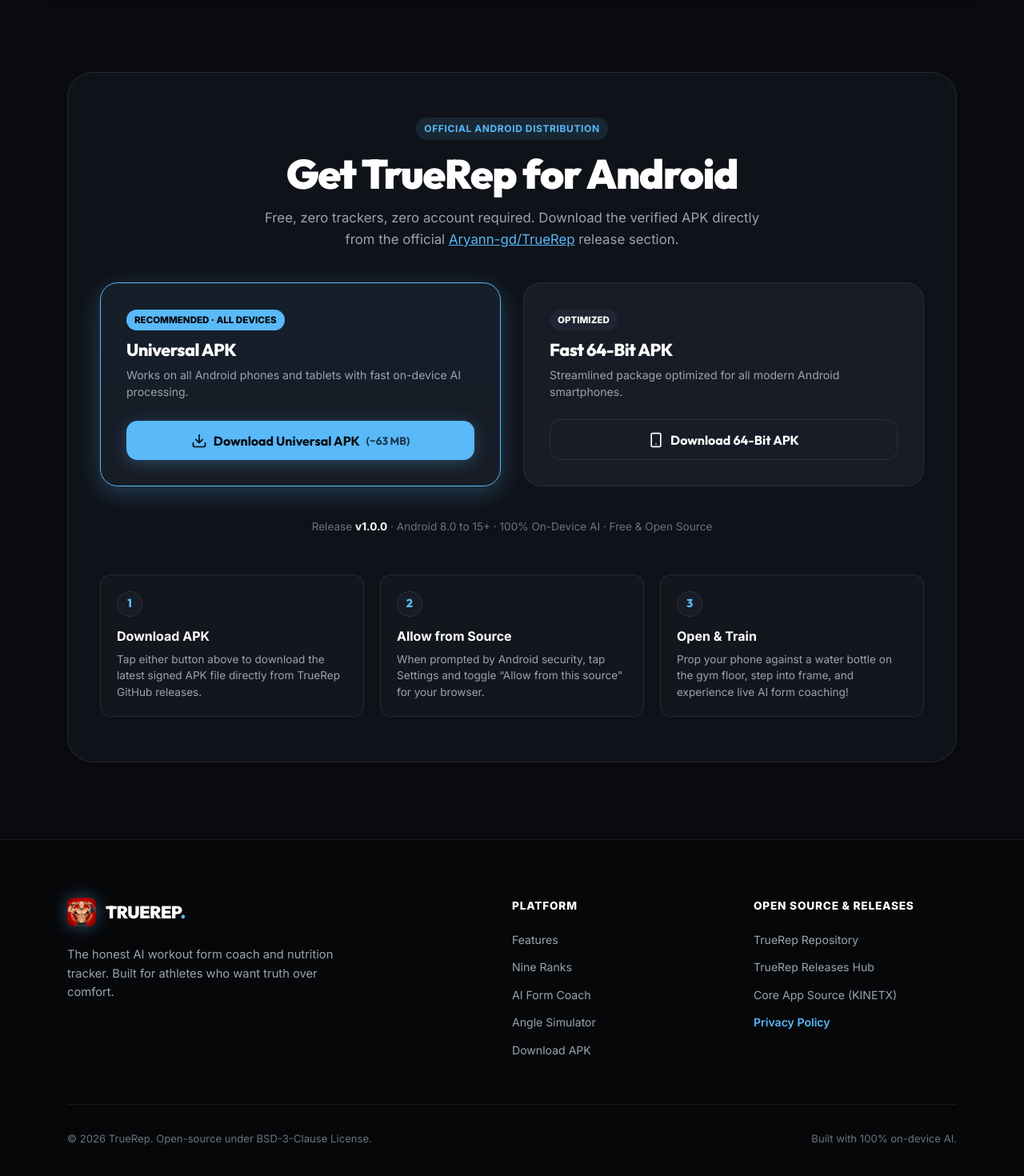
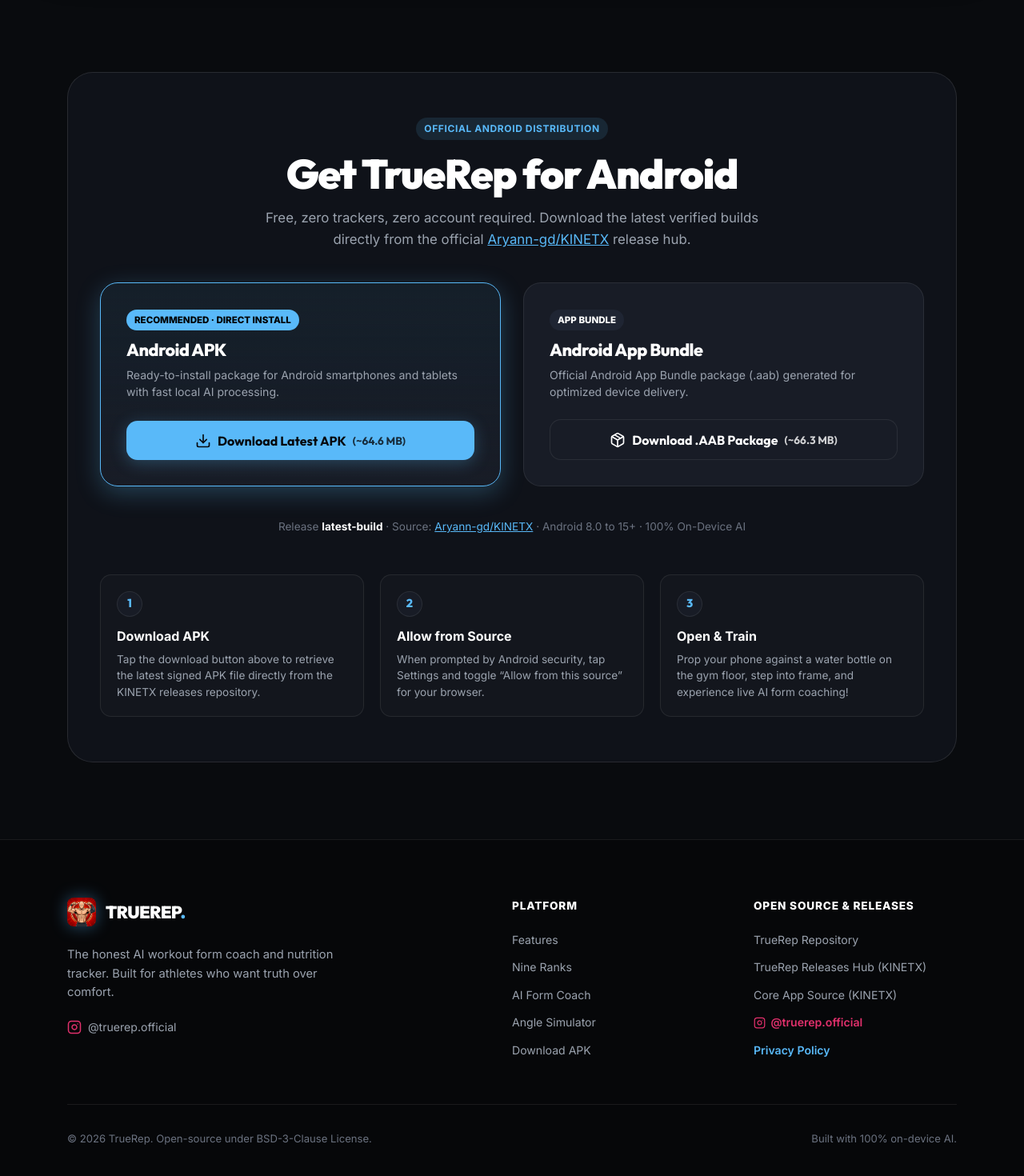
Before and after one commit to Aryann-gd/TrueRep, a Next.js app: page / in a window 1280 px wide. Shown: the part 4581-6051 px from the top of the page at 80% size. Built offline with nearby package versions, Linux system fonts and the light colour scheme; no server answers.

Commit message:
feat: fetch APK releases from kinetx repo and add instagram contact

```diff
--- a/app/page.jsx
+++ b/app/page.jsx
@@ -42,7 +42,7 @@
               </Link>
 
               <a
-                href="https://github.com/Aryann-gd/TrueRep"
+                href="https://github.com/Aryann-gd/KINETX/releases"
                 target="_blank"
                 rel="noopener noreferrer"
                 className="btn btn-secondary btn-lg"
--- a/components/DownloadHub.jsx
+++ b/components/DownloadHub.jsx
@@ -1,19 +1,22 @@
 'use client';
 
 import React, { useState, useEffect } from 'react';
-import { Download, CheckCircle, ExternalLink, Sparkles, Smartphone } from 'lucide-react';
+import { Download, CheckCircle, ExternalLink, Sparkles, Smartphone, Package } from 'lucide-react';
 
 const GITHUB_OWNER = 'Aryann-gd';
-const GITHUB_REPO = 'TrueRep';
+const GITHUB_REPO = 'KINETX';
 
-const FALLBACK_UNIVERSAL_URL = `https://github.com/${GITHUB_OWNER}/${GITHUB_REPO}/releases/latest/download/TrueRep-universal-release.apk`;
-const FALLBACK_ARM64_URL = `https://github.com/${GITHUB_OWNER}/${GITHUB_REPO}/releases/latest/download/TrueRep-arm64-release.apk`;
+const FALLBACK_APK_URL = `https://github.com/${GITHUB_OWNER}/${GITHUB_REPO}/releases/download/latest-build/TrueRep-arm64-release.apk`;
+const FALLBACK_AAB_URL = `https://github.com/${GITHUB_OWNER}/${GITHUB_REPO}/releases/download/latest-build/TrueRep-release.aab`;
 
 export default function DownloadHub() {
-  const [releaseTag, setReleaseTag] = useState('v1.0.0');
-  const [releaseSize, setReleaseSize] = useState('~63 MB');
-  const [universalUrl, setUniversalUrl] = useState(FALLBACK_UNIVERSAL_URL);
-  const [arm64Url, setArm64Url] = useState(FALLBACK_ARM64_URL);
+  const [releaseTag, setReleaseTag] = useState('latest-build');
+  const [apkSize, setApkSize] = useState('~64.6 MB');
+  const [aabSize, setAabSize] = useState('~66.3 MB');
+  const [apkUrl, setApkUrl] = useState(FALLBACK_APK_URL);
+  const [aabUrl, setAabUrl] = useState(FALLBACK_AAB_URL);
+  const [apkName, setApkName] = useState('TrueRep-arm64-release.apk');
+  const [aabName, setAabName] = useState('TrueRep-release.aab');
   const [toast, setToast] = useState({ visible: false, title: '', message: '' });
 
   useEffect(() => {
@@ -28,30 +31,24 @@
         }
 
         if (Array.isArray(data.assets) && data.assets.length > 0) {
-          const universalAsset = data.assets.find(a =>
-            a.name.toLowerCase().includes('universal') ||
-            a.name === 'TrueRep-release.apk' ||
-            a.name === 'app-release.apk'
-          );
-
-          if (universalAsset) {
-            setUniversalUrl(universalAsset.browser_download_url);
-            setReleaseSize((universalAsset.size / (1024 * 1024)).toFixed(1) + ' MB');
+          // Look for APK asset
+          const foundApk = data.assets.find(a => a.name.toLowerCase().endsWith('.apk'));
+          if (foundApk) {
+            setApkUrl(foundApk.browser_download_url);
+            setApkName(foundApk.name);
+            setApkSize((foundApk.size / (1024 * 1024)).toFixed(1) + ' MB');
           }
 
-          const arm64Asset = data.assets.find(a => a.name.toLowerCase().includes('arm64'));
-          if (arm64Asset) {
-            setArm64Url(arm64Asset.browser_download_url);
-            if (!universalAsset) {
-              setUniversalUrl(arm64Asset.browser_download_url);
-              setReleaseSize((arm64Asset.size / (1024 * 1024)).toFixed(1) + ' MB');
-            }
-          } else if (universalAsset && !arm64Asset) {
-            setArm64Url(universalAsset.browser_download_url);
+          // Look for AAB asset
+          const foundAab = data.assets.find(a => a.name.toLowerCase().endsWith('.aab'));
+          if (foundAab) {
+            setAabUrl(foundAab.browser_download_url);
+            setAabName(foundAab.name);
+            setAabSize((foundAab.size / (1024 * 1024)).toFixed(1) + ' MB');
           }
         }
       } catch (e) {
-        // Fallback silently
+        // Fallback silently to defaults
       }
     }
 
@@ -87,68 +84,69 @@
             Get TrueRep for Android
           </h2>
           <p style={{ fontSize: '1.05rem', color: 'var(--text-secondary)', maxWidth: '640px', margin: '0 auto' }}>
-            Free, zero trackers, zero account required. Download the verified APK directly from the official{' '}
+            Free, zero trackers, zero account required. Download the latest verified builds directly from the official{' '}
             <a
-              href={`https://github.com/${GITHUB_OWNER}/${GITHUB_REPO}`}
+              href={`https://github.com/${GITHUB_OWNER}/${GITHUB_REPO}/releases`}
               target="_blank"
               rel="noopener noreferrer"
               style={{ color: 'var(--primary)', textDecoration: 'underline' }}
             >
-              Aryann-gd/TrueRep
+              Aryann-gd/{GITHUB_REPO}
             </a>{' '}
-            release section.
+            release hub.
           </p>
 
           {/* Dynamic APK Cards Grid */}
           <div className="apk-cards-grid">
 
-            {/* Universal APK Card (Featured) */}
+            {/* Direct APK Card (Featured) */}
             <div className="apk-option-card featured">
               <div>
-                <span className="apk-card-badge">RECOMMENDED · ALL DEVICES</span>
-                <h3 className="apk-option-title">Universal APK</h3>
+                <span className="apk-card-badge">RECOMMENDED · DIRECT INSTALL</span>
+                <h3 className="apk-option-title">Android APK</h3>
                 <p className="apk-option-meta">
-                  Works on all Android phones and tablets with fast on-device AI processing.
+                  Ready-to-install package for Android smartphones and tablets with fast local AI processing.
                 </p>
               </div>
               <button
                 className="btn btn-primary btn-lg"
-                onClick={() => triggerDownload(universalUrl, `TrueRep Universal APK (${releaseTag})`)}
+                onClick={() => triggerDownload(apkUrl, apkName)}
                 style={{ width: '100%' }}
                 id="universal-download-btn"
               >
                 <Download size={20} />
-                <span>Download Universal APK</span>
-                <span style={{ opacity: 0.75, fontSize: '0.85em' }}>({releaseSize})</span>
+                <span>Download Latest APK</span>
+                <span style={{ opacity: 0.8, fontSize: '0.85em' }}>({apkSize})</span>
               </button>
             </div>
 
-            {/* Optimized APK Card */}
+            {/* Android App Bundle Card */}
             <div className="apk-option-card">
               <div>
                 <span className="apk-card-badge" style={{ background: 'var(--bg-surface-hover)', color: 'var(--text-main)' }}>
-                  OPTIMIZED
+                  APP BUNDLE
                 </span>
-                <h3 className="apk-option-title">Fast 64-Bit APK</h3>
+                <h3 className="apk-option-title">Android App Bundle</h3>
                 <p className="apk-option-meta">
-                  Streamlined package optimized for all modern Android smartphones.
+                  Official Android App Bundle package (.aab) generated for optimized device delivery.
                 </p>
               </div>
               <button
                 className="btn btn-secondary btn-lg"
-                onClick={() => triggerDownload(arm64Url, `TrueRep 64-Bit APK (${releaseTag})`)}
+                onClick={() => triggerDownload(aabUrl, aabName)}
                 style={{ width: '100%' }}
                 id="arm64-download-btn"
               >
-                <Smartphone size={20} />
-                <span>Download 64-Bit APK</span>
+                <Package size={20} />
+                <span>Download .AAB Package</span>
+                <span style={{ opacity: 0.8, fontSize: '0.85em' }}>({aabSize})</span>
               </button>
             </div>
 
           </div>
 
           <p style={{ fontSize: '0.85rem', color: 'var(--text-sub)' }}>
-            Release <strong style={{ color: 'var(--text-main)' }}>{releaseTag}</strong> · Android 8.0 to 15+ · 100% On-Device AI · Free &amp; Open Source
+            Release <strong style={{ color: 'var(--text-main)' }}>{releaseTag}</strong> · Source: <a href={`https://github.com/${GITHUB_OWNER}/${GITHUB_REPO}`} target="_blank" rel="noopener noreferrer" style={{ color: 'var(--primary)' }}>Aryann-gd/{GITHUB_REPO}</a> · Android 8.0 to 15+ · 100% On-Device AI
           </p>
 
           {/* Sideloading 3-Step Guide */}
@@ -157,7 +155,7 @@
               <div className="step-num">1</div>
               <div className="step-title">Download APK</div>
               <div className="step-desc">
-                Tap either button above to download the latest signed APK file directly from TrueRep GitHub releases.
+                Tap the download button above to retrieve the latest signed APK file directly from the KINETX releases repository.
               </div>
             </div>
             <div className="sideload-step">
--- a/components/Footer.jsx
+++ b/components/Footer.jsx
@@ -2,6 +2,16 @@
 
 import React from 'react';
 import Link from 'next/link';
+
+function InstagramIcon({ size = 18, color = "#E1306C" }) {
+  return (
+    <svg width={size} height={size} viewBox="0 0 24 24" fill="none" stroke={color} strokeWidth="2" strokeLinecap="round" strokeLinejoin="round">
+      <rect x="2" y="2" width="20" height="20" rx="5" ry="5"></rect>
+      <path d="M16 11.37A4 4 0 1 1 12.63 8 4 4 0 0 1 16 11.37z"></path>
+      <line x1="17.5" y1="6.5" x2="17.51" y2="6.5"></line>
+    </svg>
+  );
+}
 
 export default function Footer() {
   return (
@@ -16,6 +26,27 @@
             <p className="footer-tagline">
               The honest AI workout form coach and nutrition tracker. Built for athletes who want truth over comfort.
             </p>
+            <div style={{ marginTop: '1.25rem' }}>
+              <a
+                href="https://instagram.com/truerep.official"
+                target="_blank"
+                rel="noopener noreferrer"
+                style={{
+                  display: 'inline-flex',
+                  alignItems: 'center',
+                  gap: '0.5rem',
+                  fontSize: '0.88rem',
+                  color: 'var(--text-secondary)',
+                  textDecoration: 'none',
+                  transition: 'color var(--transition-fast)'
+                }}
+                onMouseEnter={(e) => e.currentTarget.style.color = '#E1306C'}
+                onMouseLeave={(e) => e.currentTarget.style.color = 'var(--text-secondary)'}
+              >
+                <InstagramIcon size={18} color="#E1306C" />
+                <span>@truerep.official</span>
+              </a>
+            </div>
           </div>
 
           <div>
@@ -35,11 +66,20 @@
               <a href="https://github.com/Aryann-gd/TrueRep" target="_blank" rel="noopener noreferrer">
                 TrueRep Repository
               </a>
-              <a href="https://github.com/Aryann-gd/TrueRep/releases" target="_blank" rel="noopener noreferrer">
-                TrueRep Releases Hub
+              <a href="https://github.com/Aryann-gd/KINETX/releases" target="_blank" rel="noopener noreferrer">
+                TrueRep Releases Hub (KINETX)
               </a>
               <a href="https://github.com/Aryann-gd/KINETX" target="_blank" rel="noopener noreferrer">
                 Core App Source (KINETX)
+              </a>
+              <a
+                href="https://instagram.com/truerep.official"
+                target="_blank"
+                rel="noopener noreferrer"
+                style={{ display: 'inline-flex', alignItems: 'center', gap: '0.4rem', color: '#E1306C', fontWeight: 600 }}
+              >
+                <InstagramIcon size={15} color="#E1306C" />
+                <span>@truerep.official</span>
               </a>
               <Link href="/privacy" style={{ color: 'var(--primary)', fontWeight: 600 }}>
                 Privacy Policy
```
Also changed, not shown: app.js (+4 -4 lines), app/privacy/page.jsx (+36 -2 lines), 1 other file (tests, documents, lock files or other folders).
